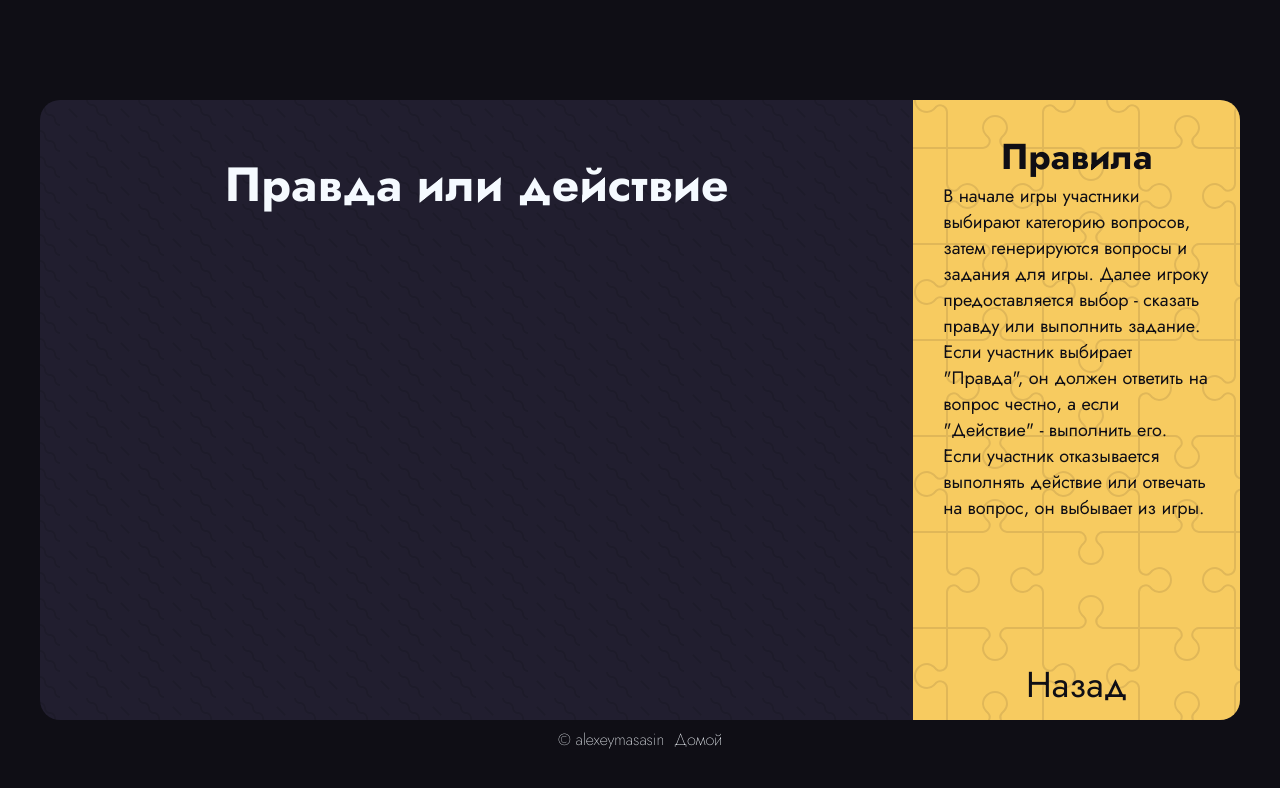
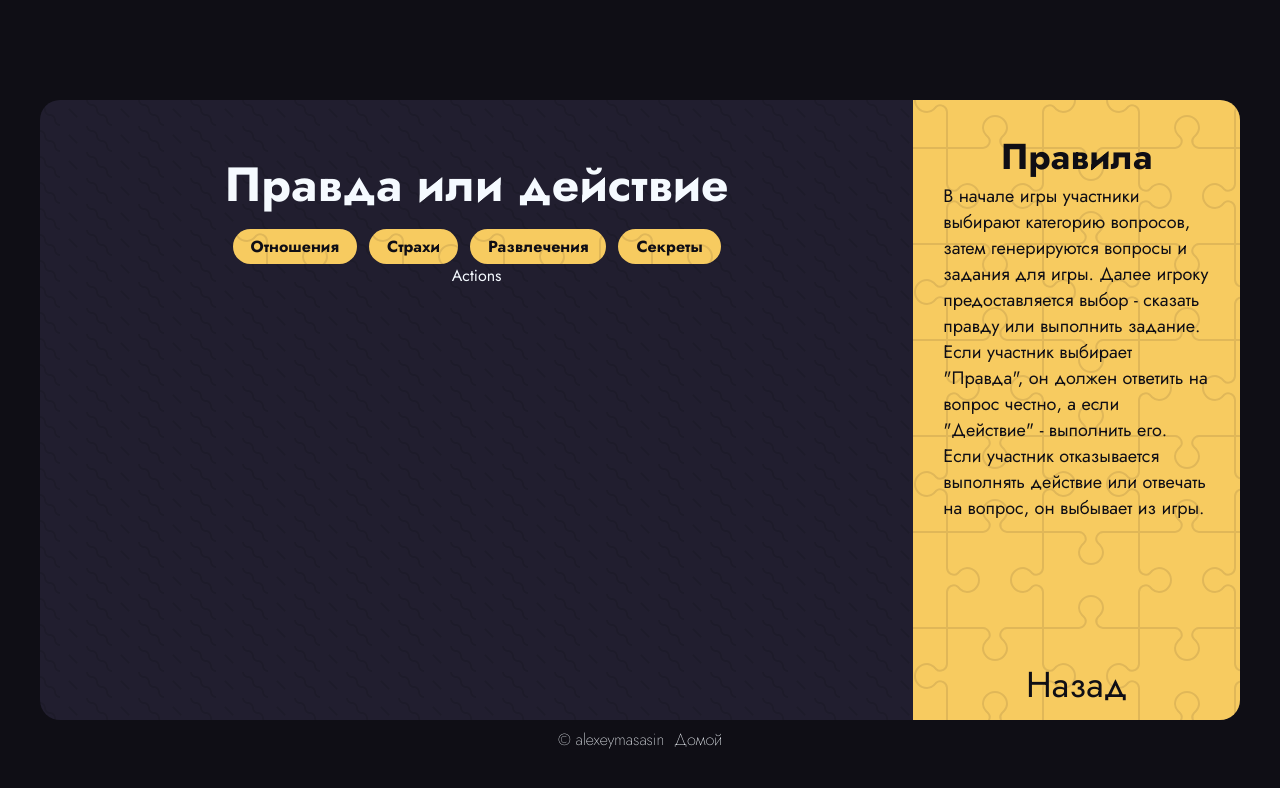
Before and after one commit to alexeymasasin/party-games, a React (Vite) app: page /truth-or-dare in a window 1280 px wide. Shown: the top 788 px of the page. Built offline with nearby package versions, Linux system fonts and the light colour scheme.

Commit message:
Categories boilerplate

```diff
--- /dev/null
+++ b/src/components/Games/TruthOrDare/Game/Actions/Actions.tsx
@@ -0,0 +1,3 @@
+export default function Actions() {
+	return <div>Actions</div>;
+}
--- /dev/null
+++ b/src/components/Games/TruthOrDare/Game/Categories/Categories.module.css
@@ -0,0 +1,22 @@
+.wrapper {
+	display: flex;
+	gap: 12px;
+}
+
+.single_category {
+	border: none;
+	border-radius: var(--border-radius);
+	padding: 6px 18px;
+	transition: all 0.2s;
+	font-weight: bold;
+	color: var(--background-deep);
+}
+
+.single_category:hover {
+	transform: scale(0.95);
+	cursor: pointer;
+}
+
+.single_category:active {
+	transform: rotate(-5deg);
+}
--- /dev/null
+++ b/src/components/Games/TruthOrDare/Game/Categories/Categories.tsx
@@ -0,0 +1,13 @@
+import { TOD_CATEGORIES } from '../../../../../lib/games/tod';
+import styles from './Categories.module.css';
+import SingleCategory from './SingleCategory';
+
+export default function Categories() {
+	return (
+		<div className={styles.wrapper}>
+			{TOD_CATEGORIES.map((e) => (
+				<SingleCategory path={e.path} title={e.title} key={e.title} />
+			))}
+		</div>
+	);
+}
--- /dev/null
+++ b/src/components/Games/TruthOrDare/Game/Categories/SingleCategory.tsx
@@ -0,0 +1,15 @@
+import { Link } from 'react-router-dom';
+import styles from './Categories.module.css';
+
+type SingleCategoryProps = {
+	title: string;
+	path: string;
+};
+
+export default function SingleCategory({ title, path }: SingleCategoryProps) {
+	return (
+		<Link to={path} className={`${styles.single_category} yellow-bg`}>
+			{title}
+		</Link>
+	);
+}
--- a/src/components/Games/TruthOrDare/Game/Game.module.css
+++ b/src/components/Games/TruthOrDare/Game/Game.module.css
@@ -9,7 +9,7 @@
 
 .wrapper > h2 {
 	font-size: var(--text-size-large);
-	padding: 40px;
+	padding: 40px 40px 10px 40px;
 }
 
 .options {
--- a/src/components/Games/TruthOrDare/Game/Game.tsx
+++ b/src/components/Games/TruthOrDare/Game/Game.tsx
@@ -1,13 +1,21 @@
+import Actions from './Actions/Actions';
+import Categories from './Categories/Categories';
 import styles from './Game.module.css';
+import Task from './Task/Task';
 
 export type GameProps = {
 	title: string;
 };
 
 export default function Game({ title }: GameProps) {
+	const generateTask = () => {};
+
 	return (
 		<div className={styles.wrapper}>
 			<h2>{title}</h2>
+			<Categories />
+			<Task task={() => generateTask()} />
+			<Actions />
 		</div>
 	);
 }
--- /dev/null
+++ b/src/components/Games/TruthOrDare/Game/Task/Task.tsx
@@ -0,0 +1,3 @@
+export default function Task() {
+	return <div></div>;
+}
--- a/src/components/Games/TruthOrDare/TruthOrDare.tsx
+++ b/src/components/Games/TruthOrDare/TruthOrDare.tsx
@@ -4,7 +4,6 @@ import Rules from './Rules/Rules';
 import styles from './TruthOrDare.module.css';
 
 export default function TruthOrDare() {
-	console.log(GAME_CARDS[1].rules);
 	return (
 		<div className={`${styles.wrapper} game-bg`}>
 			<Game title={GAME_CARDS[1].title} />
--- a/src/lib/games/tod.ts
+++ b/src/lib/games/tod.ts
@@ -3,20 +3,24 @@ export const TOD_CATEGORIES = [
 		title: 'Отношения',
 		description:
 			'Вопросы и действия, связанные с романтическими отношениями, любовью, дружбой и семейными связями.',
+		path: '/truth-or-dare/relationships',
 	},
 	{
 		title: 'Страхи',
 		description: 'Вопросы и действия, связанные со страхами участников.',
+		path: '/truth-or-dare/fears',
 	},
 	{
 		title: 'Развлечения',
 		description:
 			'Вопросы и действия, связанные с юмором, играми, фильмами, музыкой и другими видами развлечений.',
+		path: '/truth-or-dare/entertainment',
 	},
 	{
 		title: 'Секреты',
 		description:
 			'Вопросы и действия, связанные с личными секретами, желаниями и привычками участников',
+		path: '/truth-or-dare/secrets',
 	},
 ];
 
```
